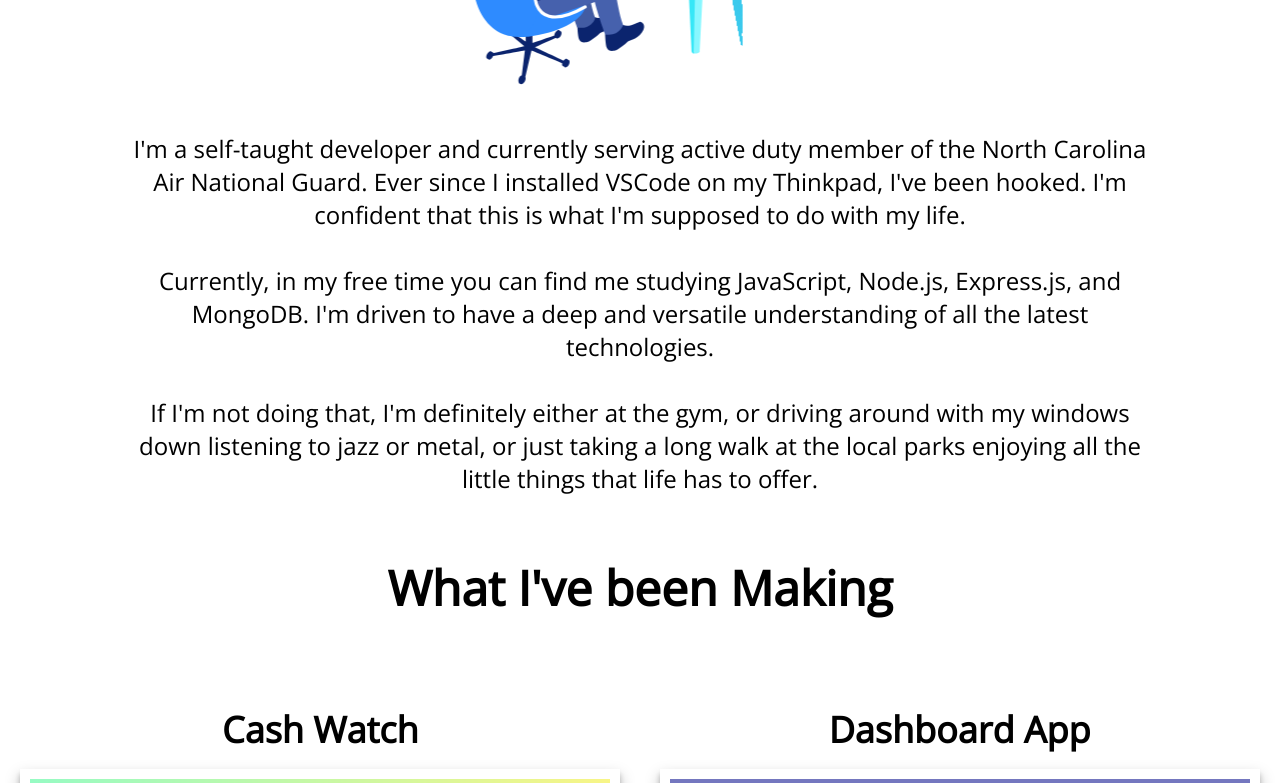
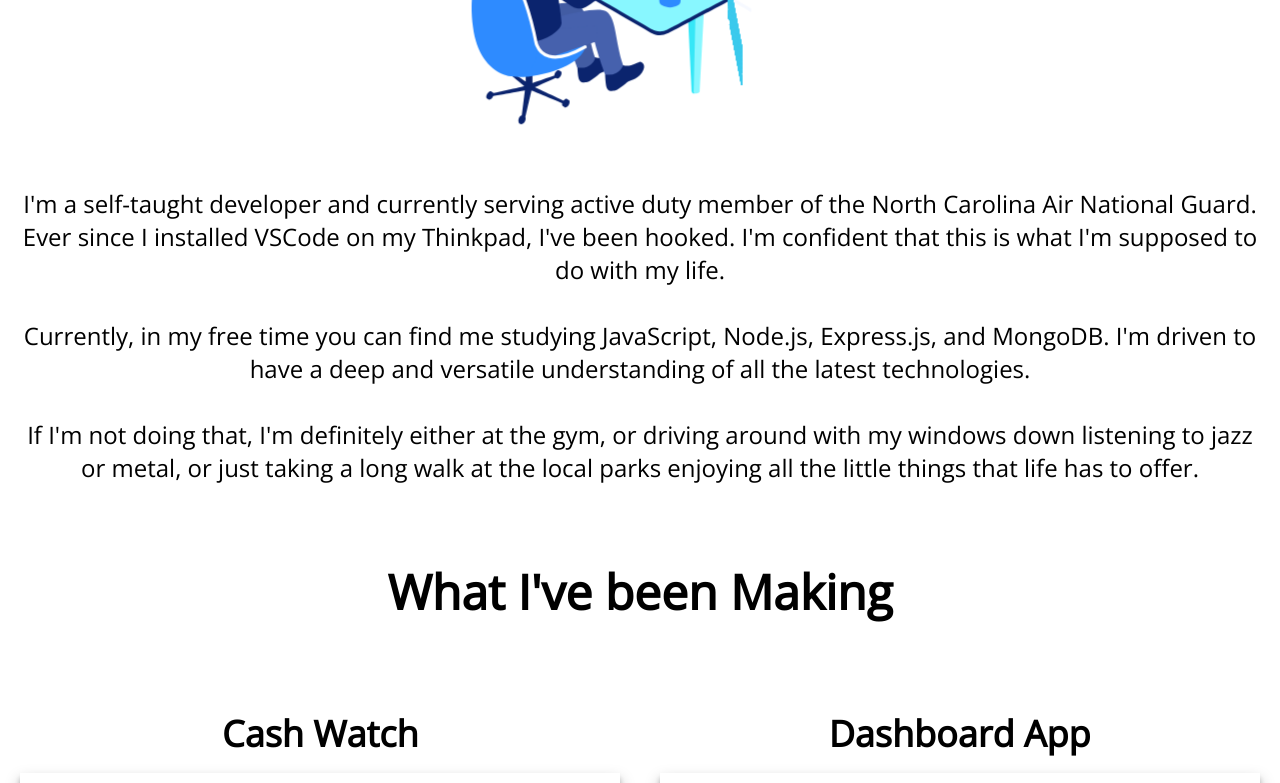
Before and after one commit to jakeisadev/new-portfolio8Oct22, a React (Create React App) app: page / in a window 1280 px wide. Shown: the part 1420-2203 px from the top of the page. Built offline with nearby package versions, Linux system fonts and the light colour scheme.

Commit message:
text css fixes

```diff
--- a/src/css/home.css
+++ b/src/css/home.css
@@ -51,7 +51,7 @@
 .about-me p {
     font-size: 20px;
     margin-top: 30px;
-    padding: 5px;
+    padding: 25px;
 
 }
 
@@ -103,7 +103,7 @@
 }
 
 .contact h1 {
-    margin-top: 50px;
+    margin-top: 50px !important;
     width: 90%;
     margin: auto;
 }
@@ -128,8 +128,8 @@
     }
 
     .about-me p {
-        width: 80%;
         margin: auto;
+        padding: 20px;
         margin-top: 30px;
     }
 
```
